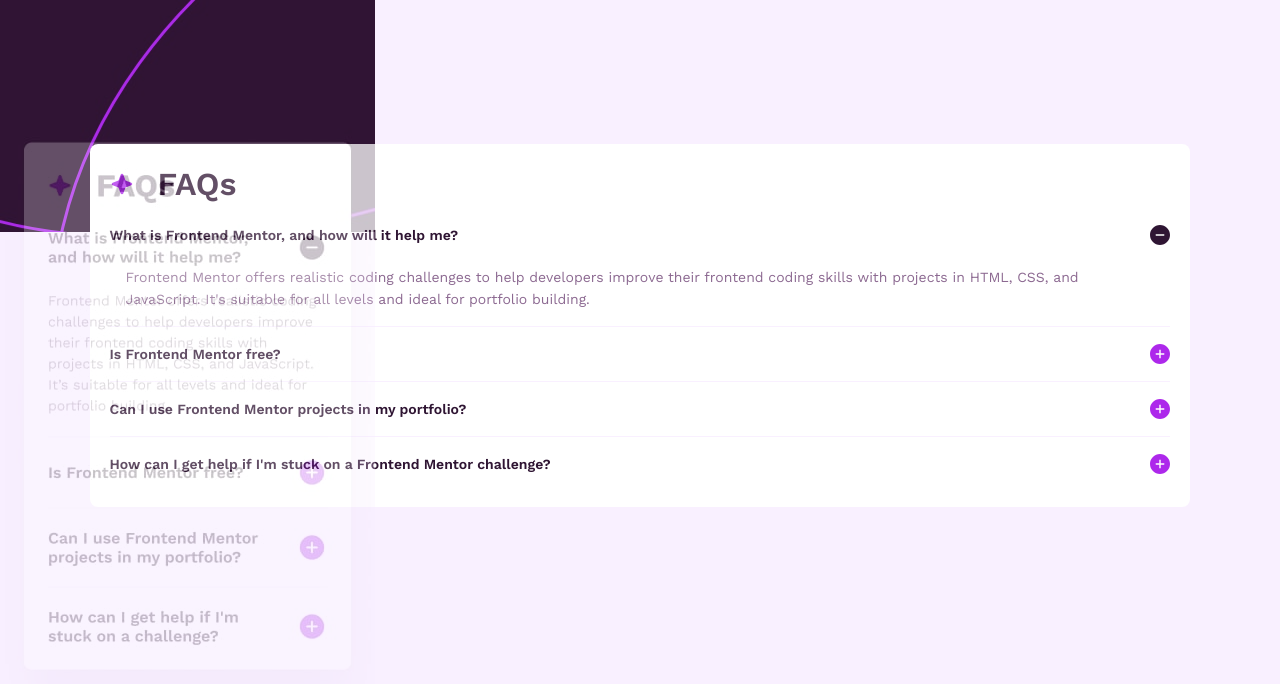
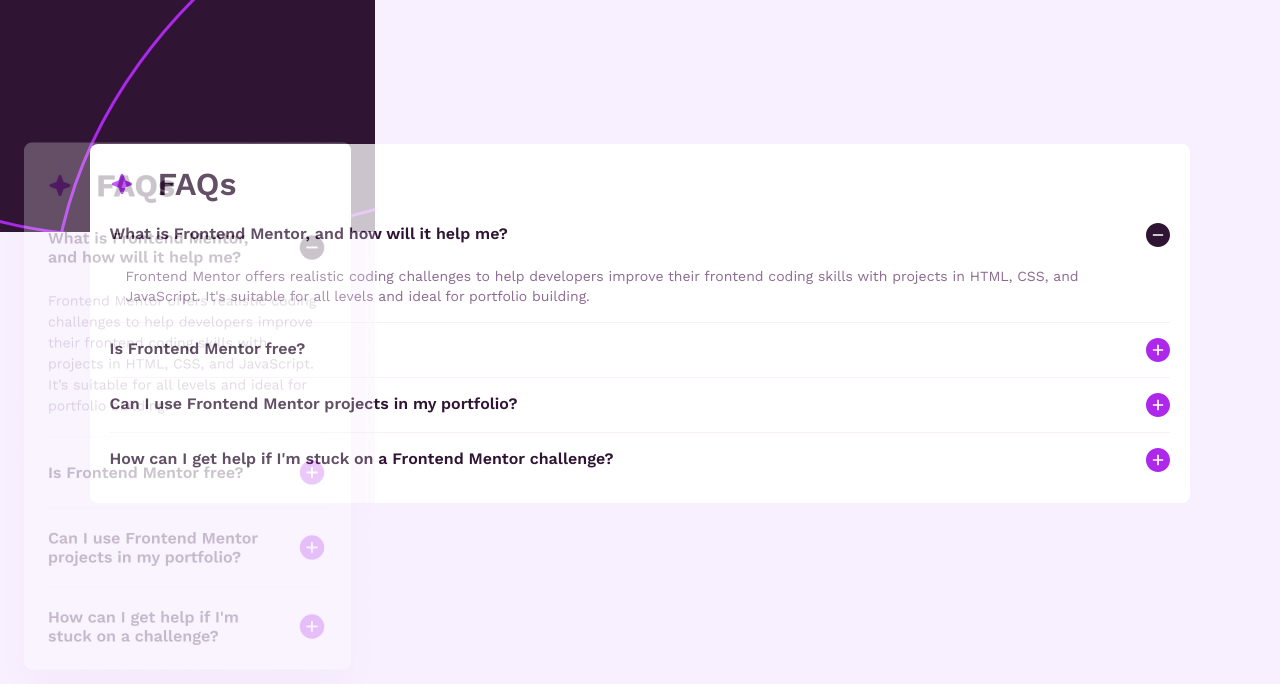
Before and after one commit to skyv26/faq-accordian, a React (Vite) app: page / in a window 1280 px wide. Shown: the top 684 px of the page. Built offline with nearby package versions, Linux system fonts and the light colour scheme.

Commit message:
`update`: styles and size of the icon as per the screen

```diff
--- a/src/components/accordian/Accordian.tsx
+++ b/src/components/accordian/Accordian.tsx
@@ -12,27 +12,27 @@
 const items: CollapseProps["items"] = [
   {
     key: "1",
-    label: <h2 className="font-bold text-[#2f1533]">What is Frontend Mentor, and how will it help me?</h2>,
+    label: <h2 className="font-bold text-[#2f1533] min-[375px]:text-[16px] leading-5">What is Frontend Mentor, and how will it help me?</h2>,
     children:
-      <p className="text-[#8c6991]">Frontend Mentor offers realistic coding challenges to help developers improve their frontend coding skills with projects in HTML, CSS, and JavaScript. It's suitable for all levels and ideal for portfolio building.</p>,
+      <p className="text-[#8c6991] leading-5 pr-3">Frontend Mentor offers realistic coding challenges to help developers improve their frontend coding skills with projects in HTML, CSS, and JavaScript. It's suitable for all levels and ideal for portfolio building.</p>,
   },
   {
     key: "2",
-    label: <h3 className="font-bold text-[#2f1533]">Is Frontend Mentor free?</h3>,
+    label: <h3 className="font-bold text-[#2f1533] min-[375px]:text-[16px] leading-5">Is Frontend Mentor free?</h3>,
     children:
-      <p className="text-[#8c6991]">Yes, Frontend Mentor offers both free and premium coding challenges, with the free option providing access to a range of projects suitable for all skill levels.</p>,
+      <p className="text-[#8c6991] leading-5">Yes, Frontend Mentor offers both free and premium coding challenges, with the free option providing access to a range of projects suitable for all skill levels.</p>,
   },
   {
     key: "3",
-    label: <h4 className="font-bold text-[#2f1533]">Can I use Frontend Mentor projects in my portfolio?</h4>,
+    label: <h4 className="font-bold text-[#2f1533] min-[375px]:text-[16px] leading-5">Can I use Frontend Mentor projects in my portfolio?</h4>,
     children:
-      <p className="text-[#8c6991]">Yes, you can use projects completed on Frontend Mentor in your portfolio. It's an excellent way to showcase your skills to potential employers!</p>,
+      <p className="text-[#8c6991] leading-5">Yes, you can use projects completed on Frontend Mentor in your portfolio. It's an excellent way to showcase your skills to potential employers!</p>,
   },
   {
     key: "4",
-    label: <h5 className="font-bold text-[#2f1533]">How can I get help if I'm stuck on a Frontend Mentor challenge?</h5>,
+    label: <h5 className="font-bold text-[#2f1533] min-[375px]:text-[16px] leading-5">How can I get help if I'm stuck on a Frontend Mentor challenge?</h5>,
     children:
-      <p className="text-[#8c6991]">The best place to get help is inside Frontend Mentor's Discord community. There's a help channel where you can ask questions and seek support from other community members.</p>,
+      <p className="text-[#8c6991] leading-5">The best place to get help is inside Frontend Mentor's Discord community. There's a help channel where you can ask questions and seek support from other community members.</p>,
   },
 ];
 
@@ -44,9 +44,9 @@
     expandIconPosition="right"
     expandIcon={({ isActive }) =>
       isActive ? (
-        <MinusCircleFilled className="!text-xl !text-[#2f1533]"/>
+        <MinusCircleFilled className="!text-xl !text-[#2f1533] min-[375px]:!text-2xl"/>
       ) : (
-        <PlusCircleFilled className="!text-[#AD28EB] !text-xl" />
+        <PlusCircleFilled className="!text-[#AD28EB] !text-xl min-[375px]:!text-2xl" />
       )
     }
     defaultActiveKey={["1"]}
```
